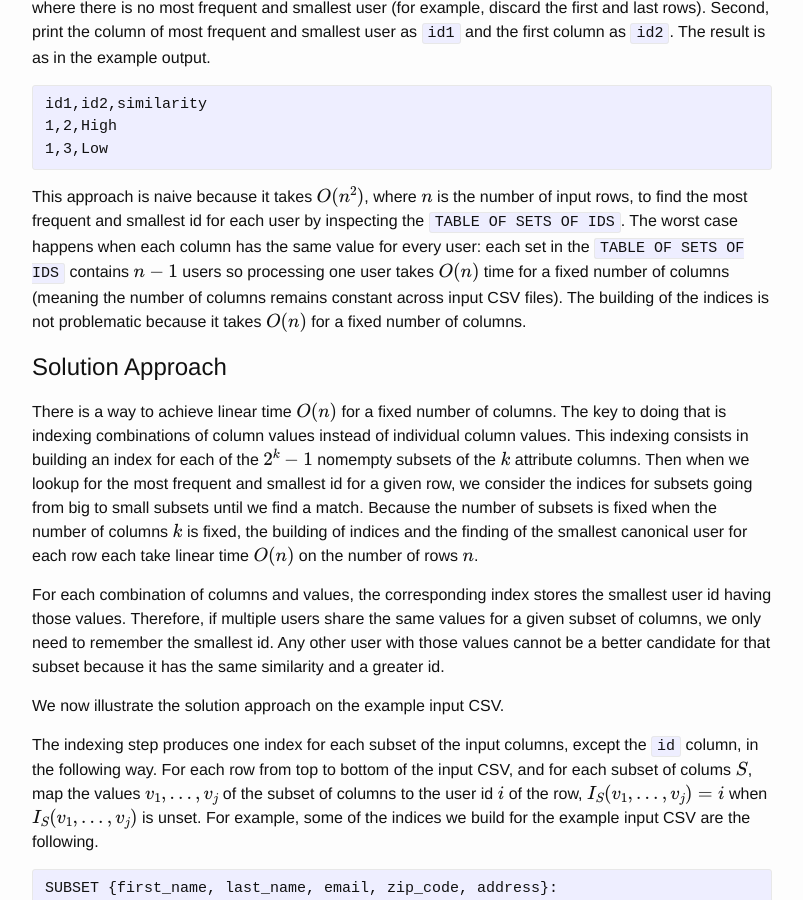
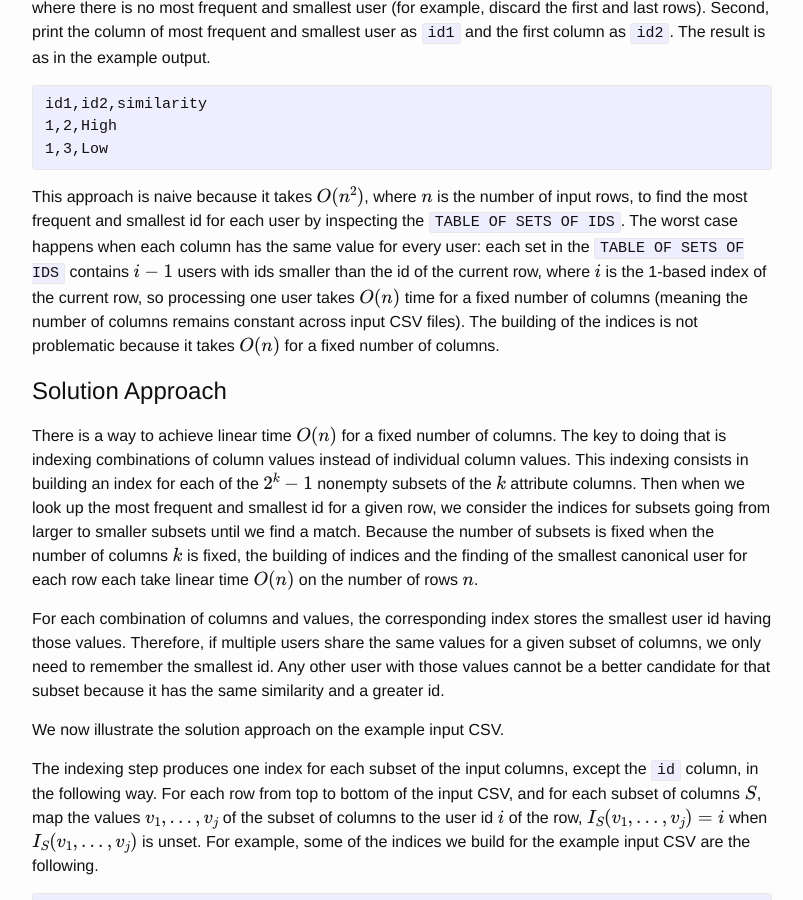
Before and after one commit to mrrusof/mrrusof.github.io, a Jekyll site: the page built from _posts/2026-11-08-duplicated-users.markdown, in a window 1280 px wide and 900 px high, scrolled down 2370 px. Shown: the whole window, without its empty margins (238-1041 px from the left). Built offline with Jekyll 4.4.1, drawn with Linux system fonts in a browser that asks for light colours; formulas are drawn with MathJax 3; comment, search, counter and statistics services are not loaded; some of the changed text lies outside the part shown.

Commit message:
More edits to "Duplicated Users".

```diff
--- a/_posts/2026-11-08-duplicated-users.markdown
+++ b/_posts/2026-11-08-duplicated-users.markdown
@@ -141,11 +141,12 @@ This approach is naive because it takes $@O(n^2)@$, where $@n@$ is the
 number of input rows, to find the most frequent and smallest id for
 each user by inspecting the `TABLE OF SETS OF IDS`.  The worst case
 happens when each column has the same value for every user: each set
-in the `TABLE OF SETS OF IDS` contains $@n - 1@$ users so processing
-one user takes $@O(n)@$ time for a fixed number of columns
-(meaning the number of columns remains constant across input CSV
-files).  The building of the indices is not problematic because it
-takes $@O(n)@$ for a fixed number of columns.
+in the `TABLE OF SETS OF IDS` contains $@i - 1@$ users with ids
+smaller than the id of the current row, where $@i@$ is the 1-based index of
+the current row, so processing one user takes $@O(n)@$ time for a
+fixed number of columns (meaning the number of columns remains
+constant across input CSV files).  The building of the indices is not
+problematic because it takes $@O(n)@$ for a fixed number of columns.
 
 
 # Solution Approach
@@ -153,10 +154,10 @@ takes $@O(n)@$ for a fixed number of columns.
 There is a way to achieve linear time $@O(n)@$ for a fixed number of
 columns.  The key to doing that is indexing combinations of column
 values instead of individual column values.  This indexing consists in
-building an index for each of the $@2^k - 1@$ nomempty subsets of the
-$@k@$ attribute columns.  Then when we lookup for the most frequent
-and smallest id for a given row, we consider the indices for subsets
-going from big to small subsets until we find a match.  Because the
+building an index for each of the $@2^k - 1@$ nonempty subsets of the
+$@k@$ attribute columns.  Then when we look up the most frequent and
+smallest id for a given row, we consider the indices for subsets going
+from larger to smaller subsets until we find a match.  Because the
 number of subsets is fixed when the number of columns $@k@$ is fixed,
 the building of indices and the finding of the smallest canonical user
 for each row each take linear time $@O(n)@$ on the number of rows
@@ -173,7 +174,7 @@ We now illustrate the solution approach on the example input CSV.
 
 The indexing step produces one index for each subset of the input
 columns, except the `id` column, in the following way.  For each row
-from top to bottom of the input CSV, and for each subset of colums
+from top to bottom of the input CSV, and for each subset of columns
 $@S@$, map the values $@v_1, ..., v_j@$ of the subset of columns to
 the user id $@i@$ of the row, $@I_S(v_1, ..., v_j) = i@$ when
 $@I_S(v_1, ..., v_j)@$ is unset.  For example, some of the indices we
@@ -254,7 +255,7 @@ possible similarity. If multiple indices of that cardinality return
 users, selecting the smallest id ensures that we also satisfy the
 tie-breaking rule.
 
-Finally, the result the same as in the example output CSV.
+Finally, the result is the same as in the example output CSV.
 
 
 # Implementation
```
Also changed, not shown: other parts of _posts/2026-11-08-duplicated-users.markdown (+3 -3 lines).
